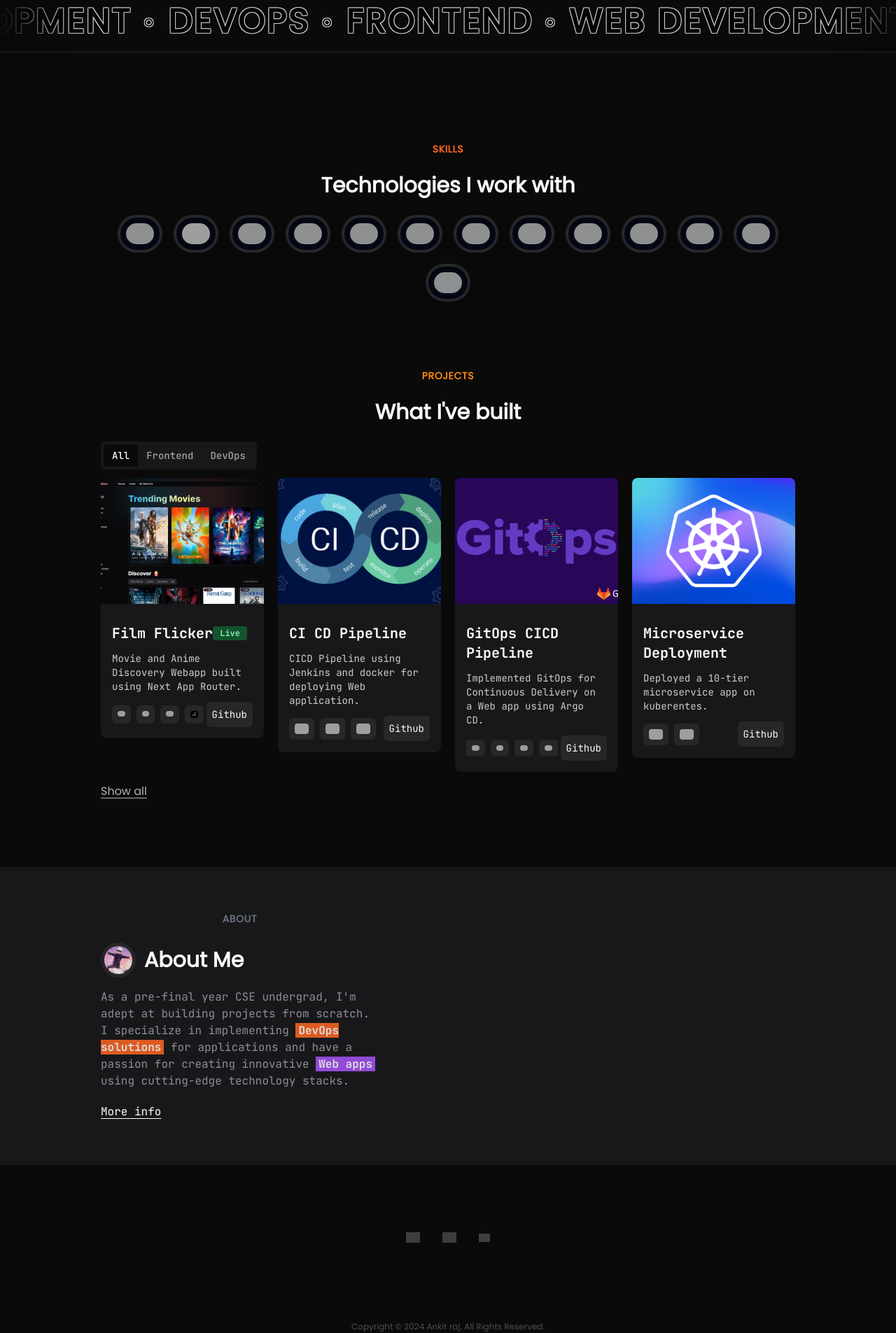
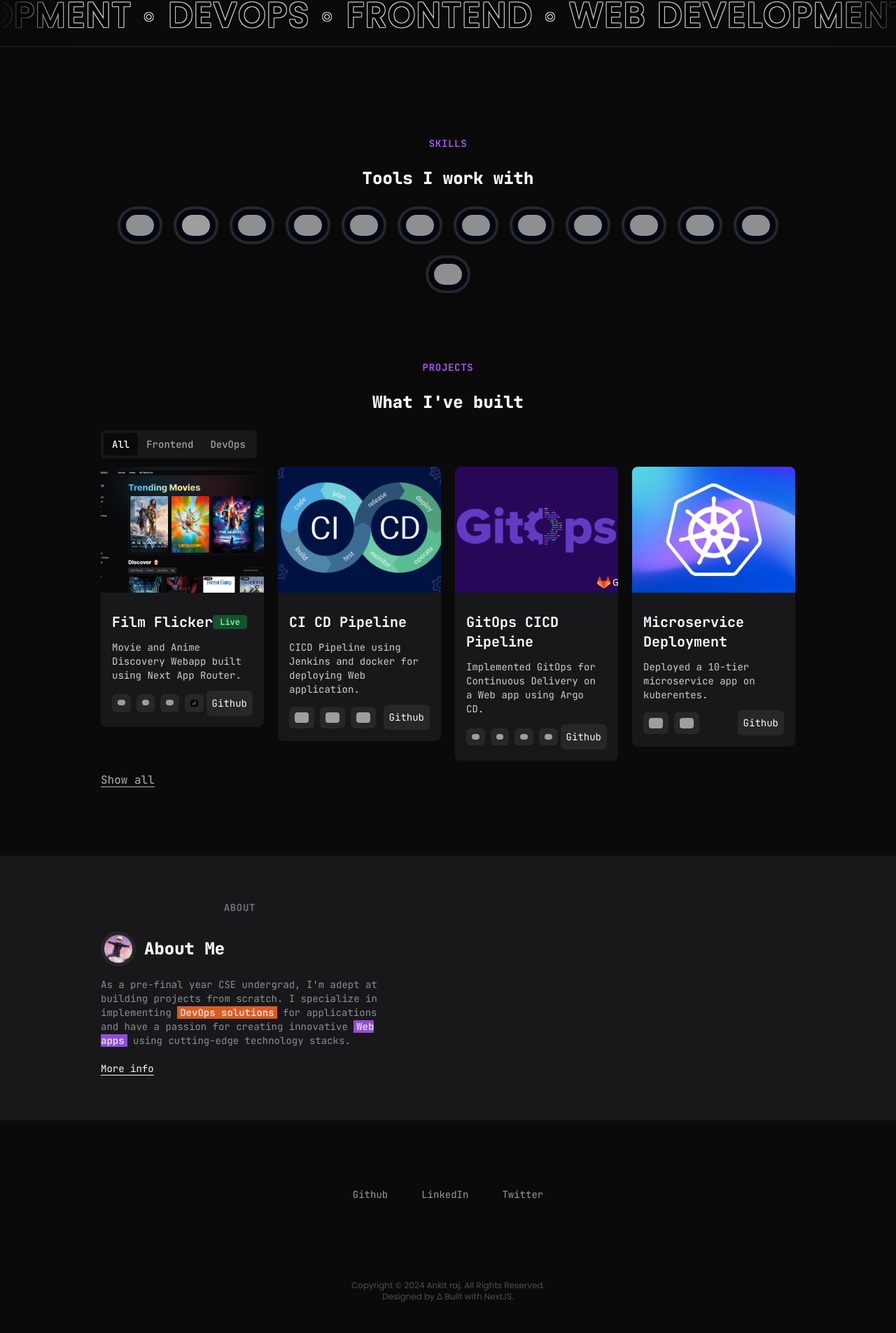
Before and after one commit to ankitrajxd/personal-portfolio, a Next.js app: page / in a window 1280 px wide. Shown: the part 859-2764 px from the top of the page at 70% size. After the commit the page ends 2736 px from the top, so only its background shows below. Built offline with nearby package versions, Linux system fonts and the light colour scheme; grey boxes are pictures that could not be loaded.

Commit message:
adjusted fonts

```diff
--- a/app/About.tsx
+++ b/app/About.tsx
@@ -11,7 +11,7 @@ const About = () => {
     <div>
       <div className=" flex-col items-center">
         <h2
-          className={`text-center font-bold text-sm text-gray-500 uppercase tracking-wider mb-6`}
+          className={`text-center font-bold text-sm font-jetbrains  text-gray-500 uppercase tracking-wider mb-6`}
         >
           About
         </h2>
@@ -26,14 +26,14 @@ const About = () => {
             />
           </div>
           <div>
-            <p className="inline-block text-2xl sm:text-3xl  font-extrabold  md:no-underline underline-offset-8 decoration-[#F11A7B]">
+            <p className="inline-block font-jetbrains text-xl sm:text-2xl  font-extrabold  md:no-underline underline-offset-8 decoration-[#F11A7B]">
               About Me
             </p>
           </div>
         </div>
       </div>
 
-      <p className="opacity-85 dark:text-zinc-400 font-jetbrains">
+      <p className="opacity-85 dark:text-zinc-400 text-sm font-jetbrains">
         As a pre-final year CSE undergrad, I&apos;m adept at building projects
         from scratch. I specialize in implementing{" "}
         <span className="font-bold bg-[#FF6723] text-white px-1 underline-offset-[3px]">
@@ -50,7 +50,7 @@ const About = () => {
       <div className="flex items-center mt-5 gap-3">
         <Link
           href={"/timeline"}
-          className="relative font-jetbrains underline underline-offset-4"
+          className="relative text-sm font-jetbrains underline underline-offset-4"
         >
           More info
           {/* <span className="absolute right-[-2px] top-[-2px] flex h-2 w-2 ">
--- a/app/Projects.tsx
+++ b/app/Projects.tsx
@@ -11,10 +11,10 @@ const Projects = () => {
 
   return (
     <div className="relative">
-      <h2 className="text-center font-bold text-sm text-[#FF8911] uppercase tracking-wider mb-6">
+      <h2 className="text-center font-bold text-sm text-purple-500 font-jetbrains uppercase tracking-wider mb-6">
         Projects
       </h2>
-      <p className="text-center text-2xl sm:text-3xl mb-6 font-extrabold">
+      <p className="text-center text-xl font-jetbrains sm:text-2xl mb-6 font-extrabold">
         What I&apos;ve built{" "}
       </p>
 
@@ -23,7 +23,9 @@ const Projects = () => {
       <ProjectGrid projectList={topProjects} />
 
       <Link href={"/projects"}>
-        <p className="mt-4 underline underline-offset-4 opacity-70">Show all</p>
+        <p className="mt-4 underline font-jetbrains underline-offset-4 opacity-70">
+          Show all
+        </p>
       </Link>
     </div>
   );
--- a/app/footer/Socials.tsx
+++ b/app/footer/Socials.tsx
@@ -3,21 +3,19 @@ import { socials } from "../data/data";
 
 const Socials = () => {
   return (
-      <div className="flex gap-[2rem] justify-center items-center">
+    <div className="flex gap-[3rem] text-sm font-jetbrains justify-center items-center">
       {socials.map((s) => (
         <a
           key={s.name}
           target="_blank"
-            className={`${
-              s.name === "Twitter" ? "w-[16px]" : "w-[20px]"
-            } opacity-60 transition-all hover:opacity-100`}
+          className={`opacity-60 transition-all hover:opacity-100`}
           href={s.url}
         >
-            <img alt={s.name} className="invert-0 dark:invert" src={s.icon} />
+          {/* <img alt={s.name} className="invert-0 dark:invert" src={s.icon} /> */}
+          <p>{s.name}</p>
         </a>
       ))}
     </div>
-
   );
 };
 
--- a/app/nav/NavBar.tsx
+++ b/app/nav/NavBar.tsx
@@ -9,8 +9,8 @@ const NavBar = () => {
     <div
       className={`${styles.navbar} flex justify-between my-3 md:my-6 px-[1rem] sm:px-[2rem] lg:px-[9rem]`}
     >
-      <Link href={"/"} className="font-extrabold text-3xl ml-1">
-        ar.
+      <Link href={"/"} className="font-extrabold tracking-[0.1 font-jetbrains text-xl ml-1">
+        ...
         {/* <svg
           fill="#000000"
           className="dark:invert w-[27px] h-[27px] opacity-95"
--- a/app/skills/SkillGrid.tsx
+++ b/app/skills/SkillGrid.tsx
@@ -7,11 +7,11 @@ import Skill from "./Skill";
 const Skills = () => {
   return (
     <div className="relative">
-      <h2 className="text-center font-bold text-sm text-[#FF6723] uppercase tracking-wider mb-6">
+      <h2 className="text-center font-bold text-sm text-purple-500 font-jetbrains uppercase tracking-wider mb-6">
         Skills
       </h2>
-      <p className="text-center text-2xl sm:text-3xl mb-6 font-extrabold">
-        Technologies I work with{" "}
+      <p className="text-center font-jetbrains text-xl sm:text-2xl mb-6 font-extrabold">
+        Tools I work with{" "}
       </p>
       <div
         className={` dark:opacity-80  w-[100px] h-[100px] blur-3xl  absolute z-[-999]"`}
```
Lines whose indentation alone changed are shown as unchanged.
